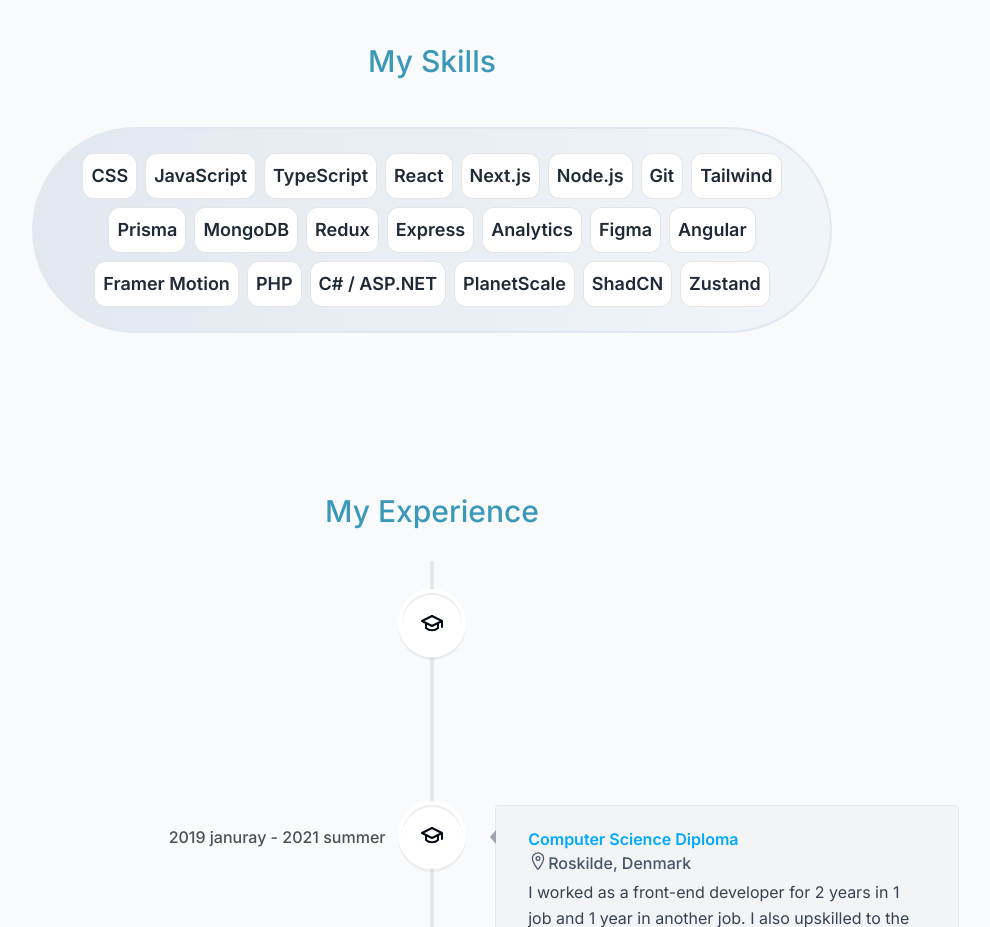
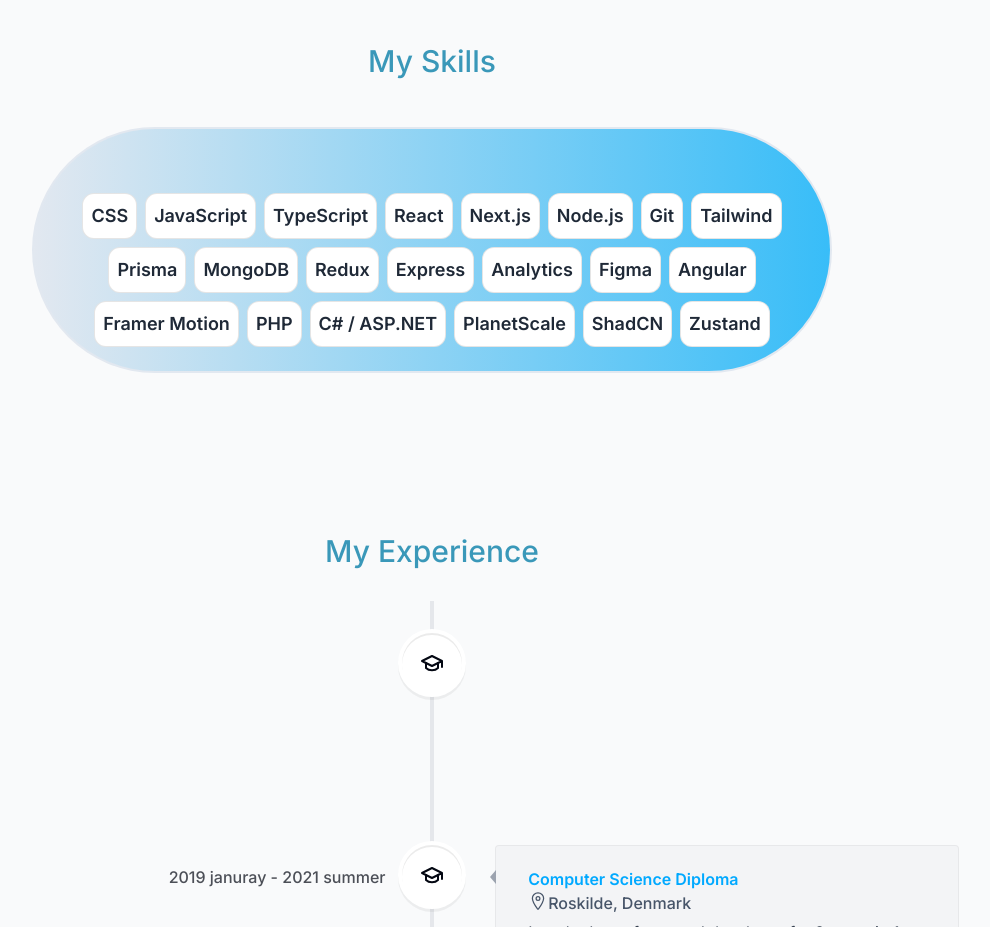
Before and after one commit to JannickPepe/MainPortfolio, a Next.js app: page / in a window 1280 px wide. Shown: the part 5240-6167 px from the top of the page, without its empty margins (208-1198 px from the left). Built offline with nearby package versions, Linux system fonts and the light colour scheme.

Commit message:
added mt in lg xl at skills and hover shake on intro hand

```diff
--- a/components/intro.tsx
+++ b/components/intro.tsx
@@ -42,7 +42,7 @@
           </motion.div>
 
           <motion.span
-            className="animate-waving-hand absolute bottom-0 right-0 text-4xl"
+            className="animate-waving-hand hover:animate-hover-waving-hand absolute bottom-0 right-0 text-4xl"
             initial={{ opacity: 0, scale: 0 }}
             animate={{ opacity: 1, scale: 1 }}
             transition={{
--- a/components/skills.tsx
+++ b/components/skills.tsx
@@ -37,11 +37,11 @@
               before:absolute before:w-1/2 before:pb-[100%]
               before:bg-[linear-gradient(90deg,_theme(colors.indigo.500/0)_0%,_theme(colors.indigo.500)_35%,_theme(colors.indigo.200)_50%,_theme(colors.indigo.500)_65%,_theme(colors.indigo.500/0)_100%)] before:animate-[spin_3s_linear_infinite]">
                 <span className="relative whitespace-nowrap">
-                  <span className="block px-8 py-6 rounded-full bg-gradient-to-r from-slate-200 to-slate-100 z-10 group-hover:opacity-0 transition-opacity duration-500 ease-in-out">
-                    <ul className="flex flex-wrap justify-center gap-2 text-lg text-gray-800">
+                  <span className="block px-8 py-6 rounded-full bg-gradient-to-r from-slate-200 to-sky-400 z-10 group-hover:opacity-0 transition-opacity duration-500 ease-in-out">
+                    <ul className="flex flex-wrap justify-center gap-2 text-lg text-gray-800 md:mt-8 lg:mt-10">
                       {skillsData.map((skill, index) => (
                         <motion.li
-                          className="bg-white borderBlack rounded-xl px-2 py-2 dark:bg-white/10 dark:text-white/80"
+                          className="bg-white borderBlack rounded-xl px-2 py-2 dark:bg-white dark:text-slate-700"
                           key={index}
                           variants={fadeInAnimationVariants}
                           initial="initial"
--- a/tailwind.config.js
+++ b/tailwind.config.js
@@ -35,6 +35,7 @@
       animation: {
         wiggle: 'wiggle 1s ease-in-out infinite',
         'waving-hand': 'wave 2s ease-in-out 5',
+        'hover-waving-hand': 'wave 2s linear infinite',
         'infinite-scroll': 'infinite-scroll 6s linear infinite',
       },
     },
```
Also changed, not shown: components/contact.tsx (line endings or trailing spaces).
